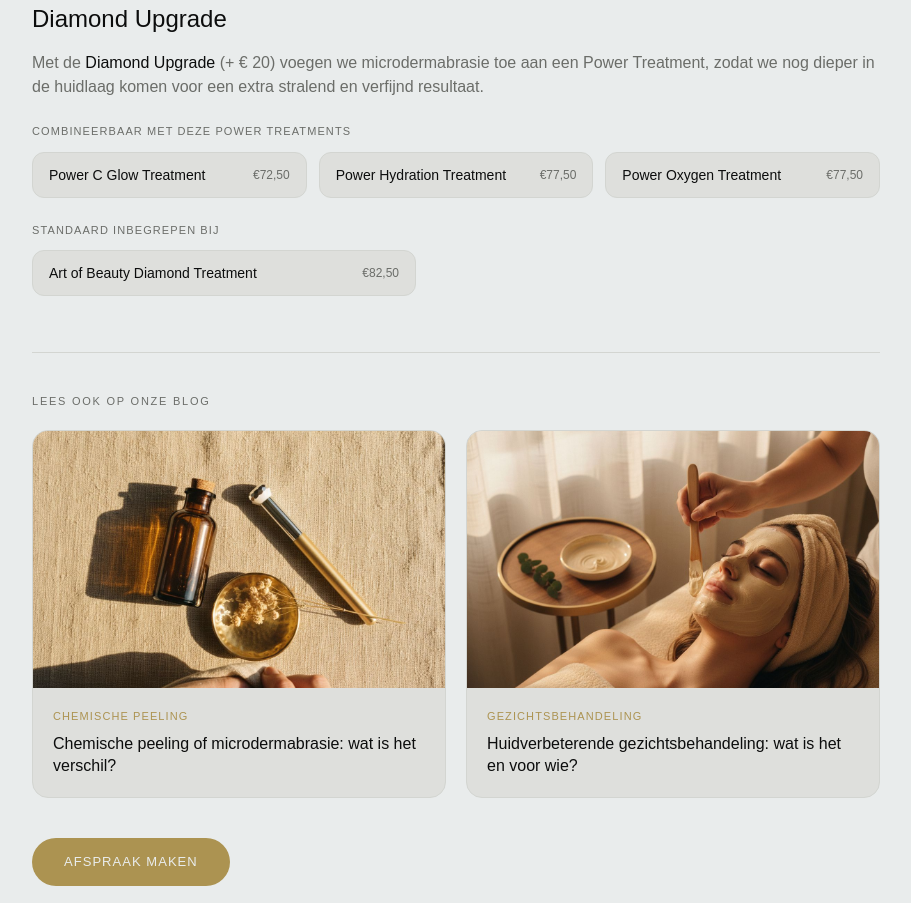
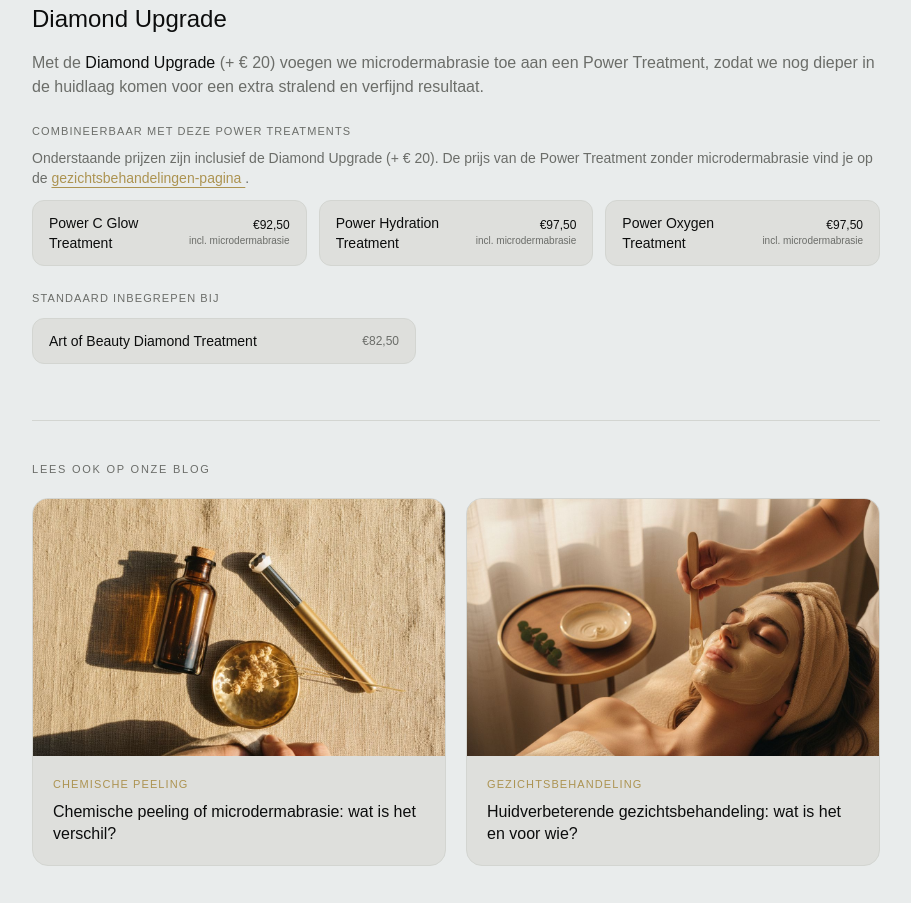
Before and after one commit to webbuilders015/bymaelyn, an Astro site: page /microdermabrasie in a window 1280 px wide. Shown: the part 1900-2803 px from the top of the page, without its empty margins (184-1095 px from the left). Built offline with nearby package versions, Linux system fonts and the light colour scheme; Astro itself is replaced by a stand-in of ours; some packages are replaced by stand-ins of ours.

Commit message:
Prijzen op microdermabrasie-pagina incl. Diamond Upgrade tonen, duidelijk gelabeld

```diff
--- a/src/pages/microdermabrasie/index.astro
+++ b/src/pages/microdermabrasie/index.astro
@@ -25,9 +25,9 @@ const reasons = [
 const steps = ['Huidanalyse & intake', 'Reiniging', 'Microdermabrasie', 'Kalmerend & beschermend masker'];
 
 const powerTreatmentTiles = [
-  { name: 'Power C Glow Treatment', price: '€72,50', slug: 'power-c-glow-treatment' },
-  { name: 'Power Hydration Treatment', price: '€77,50', slug: 'power-hydration-treatment' },
-  { name: 'Power Oxygen Treatment', price: '€77,50', slug: 'power-oxygen-treatment' },
+  { name: 'Power C Glow Treatment', price: '€92,50', slug: 'power-c-glow-treatment' },
+  { name: 'Power Hydration Treatment', price: '€97,50', slug: 'power-hydration-treatment' },
+  { name: 'Power Oxygen Treatment', price: '€97,50', slug: 'power-oxygen-treatment' },
 ];
 
 const diamondTreatmentTile = {
@@ -151,6 +151,13 @@ const serviceSchema = {
     </p>
 
     <p class="mt-6 text-[11px] uppercase tracking-[0.1em] text-ink-soft">Combineerbaar met deze Power Treatments</p>
+    <p class="mt-2 text-sm text-ink-soft">
+      Onderstaande prijzen zijn inclusief de Diamond Upgrade (+ € 20). De prijs van de Power
+      Treatment zonder microdermabrasie vind je op de{' '}
+      <a href="/gezichtsbehandeling/" class="text-accent underline decoration-accent underline-offset-4">
+        gezichtsbehandelingen-pagina
+      </a>.
+    </p>
     <div class="mt-3 grid grid-cols-1 gap-3 sm:grid-cols-3">
       {
         powerTreatmentTiles.map((t) => (
@@ -159,7 +166,10 @@ const serviceSchema = {
             class="flex items-center justify-between gap-3 rounded-xl border border-line bg-bg-soft px-4 py-3 transition-colors hover:border-accent/50"
           >
             <span class="text-sm font-medium text-ink">{t.name}</span>
-            <span class="shrink-0 text-xs text-ink-soft">{t.price}</span>
+            <span class="flex shrink-0 flex-col items-end">
+              <span class="text-xs font-medium text-ink">{t.price}</span>
+              <span class="text-[10px] text-ink-soft">incl. microdermabrasie</span>
+            </span>
           </a>
         ))
       }
```
